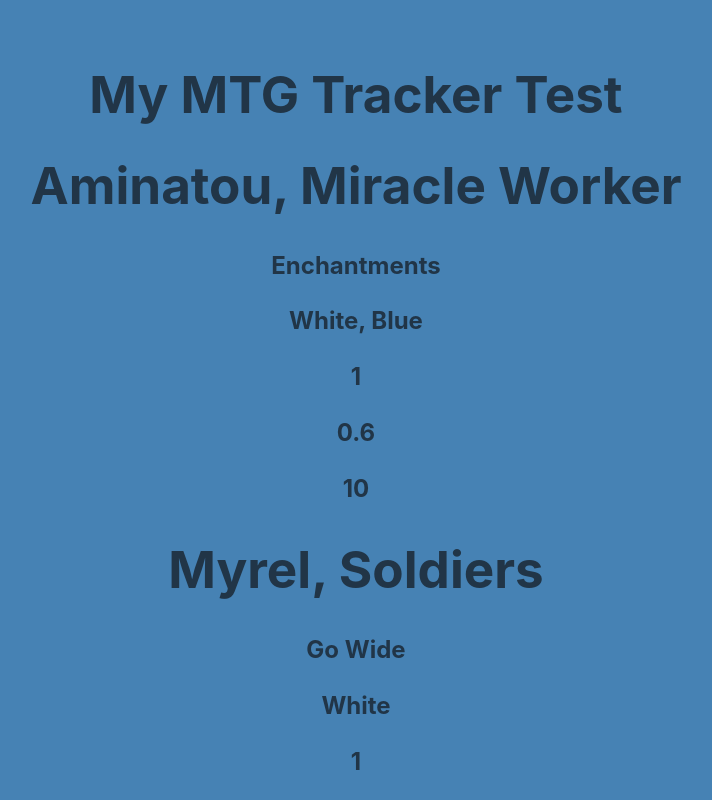
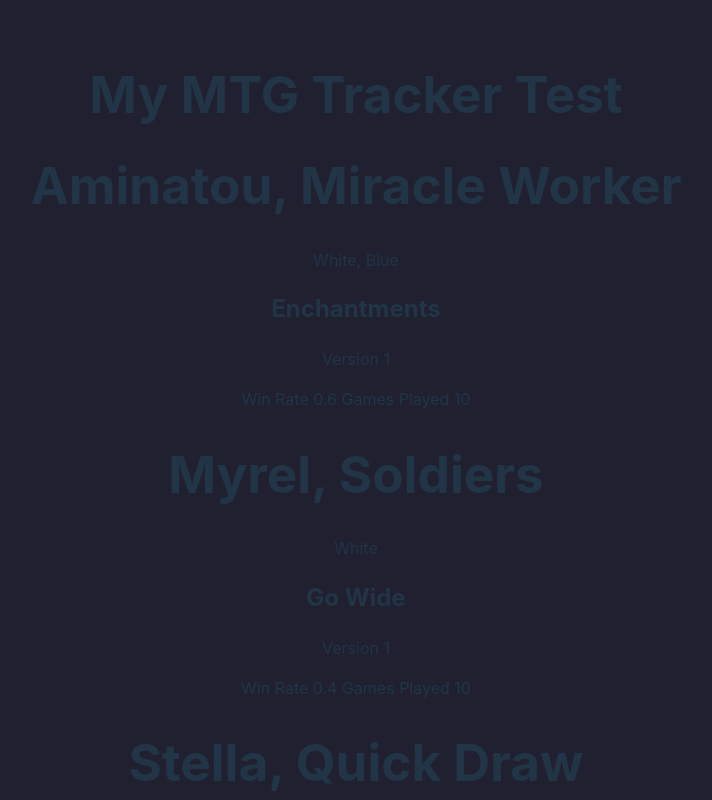
Before and after one commit to Pocketsdk/Commander-Tracker, a React (Vite) app in the folder my-mtg-tracker/: page / in a window 1280 px wide. Shown: the top 800 px of the page, without its empty margins (284-996 px from the left). Built offline with nearby package versions, Linux system fonts and the light colour scheme.

Commit message:
Just playing around with styling

```diff
--- a/my-mtg-tracker/src/components/Deck.tsx
+++ b/my-mtg-tracker/src/components/Deck.tsx
@@ -13,12 +13,11 @@
 
     return (
         <div key={deck.deckID}>
-        <h1>{deck.deckName}</h1>
-        <h2>{deck.deckType}</h2>
-        <h2>{deck.deckColors.join(', ')}</h2>
-        <h2>{deck.deckVersion}</h2>
-        <h2>{deck.winRate}</h2>
-        <h2>{deck.gamesPlayed}</h2>
+            <h1>{deck.deckName}</h1>
+            <p>{deck.deckColors.join(', ')}</p>
+            <h2>{deck.deckType}</h2>
+            <span>Version {deck.deckVersion}</span>
+            <p>Win Rate {deck.winRate} Games Played {deck.gamesPlayed}</p>
         </div>
     );
-}
+};
--- a/my-mtg-tracker/src/scss/main.scss
+++ b/my-mtg-tracker/src/scss/main.scss
@@ -1,4 +1,4 @@
-$primary-color: steelblue;
+$primary-color: rgb(32, 32, 49);
 
 body {
     background-color: $primary-color;
```
